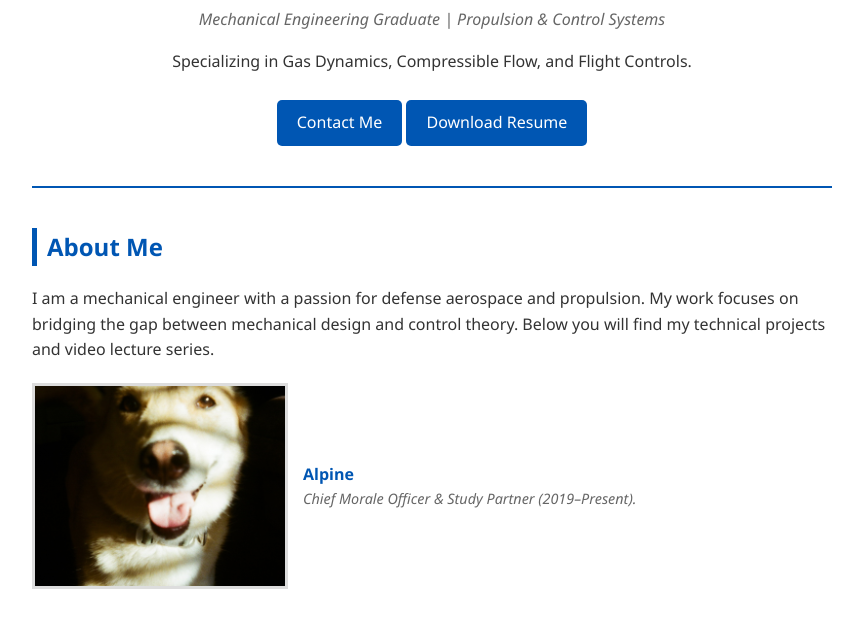
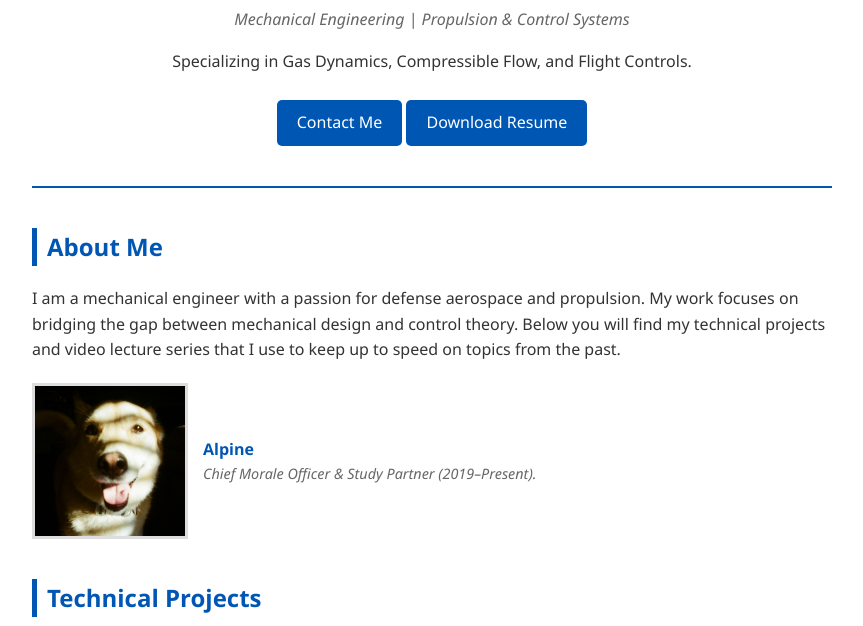
Before and after one commit to BeKindToPeople/JoseMontalvo.github.io, a plain HTML site: page index.html in a window 1280 px wide. Shown: the part 114-740 px from the top of the page, without its empty margins (208-1071 px from the left). Drawn offline with Linux system fonts and the light colour scheme.

Commit message:
<img src="Images/People/alpine1.JPG" alt="Alpine"      style="width: 150px; height: 150px; object-fit: cover; object-position: 50% 20%; border: 3px solid #ddd;">
     saved

     git commit -m "saved"

     `

```diff
--- a/index.html
+++ b/index.html
@@ -3,7 +3,7 @@
 <head>
     <meta charset="UTF-8">
     <meta name="viewport" content="width=device-width, initial-scale=1.0">
-    <title>Jose Montalvo | Engineering Portfolio</title>
+    <title>Jose Montalvo | Just a guy wanting to help.</title>
     <style>
         /* Simple, Clean Engineering Style */
         body { font-family: 'Segoe UI', Tahoma, Geneva, Verdana, sans-serif; line-height: 1.6; color: #333; max-width: 800px; margin: 0 auto; padding: 20px; }
@@ -28,7 +28,7 @@
 
     <header>
         <h1>Jose Montalvo</h1>
-        <p class="tagline">Mechanical Engineering Graduate | Propulsion & Control Systems</p>
+        <p class="tagline">Mechanical Engineering | Propulsion & Control Systems</p>
         <p>Specializing in Gas Dynamics, Compressible Flow, and Flight Controls.</p>
 
         <a href="#contact" class="btn">Contact Me</a>
@@ -40,10 +40,11 @@
         <p>
             I am a mechanical engineer with a passion for defense aerospace and propulsion.
             My work focuses on bridging the gap between mechanical design and control theory.
-            Below you will find my technical projects and video lecture series.
+            Below you will find my technical projects and video lecture series that I use to keep up to speed on topics from the past.
         </p>
         <div style="margin-top: 20px; display: flex; align-items: center; gap: 15px;">
-    <img src="Images/People/alpine1.JPG" alt="Alpine" style="width: 250px; height: 200px; object-fit: cover; border: 3px solid #ddd;">
+    <img src="Images/People/alpine1.JPG" alt="Alpine"
+     style="width: 150px; height: 150px; object-fit: cover; object-position: 50% 20%; border: 3px solid #ddd;">
     <div>
         <p style="margin: 0; font-weight: bold; color: #0056b3;">Alpine</p>
         <p style="margin: 0; font-size: 0.9em; font-style: italic; color: #666;">
```
